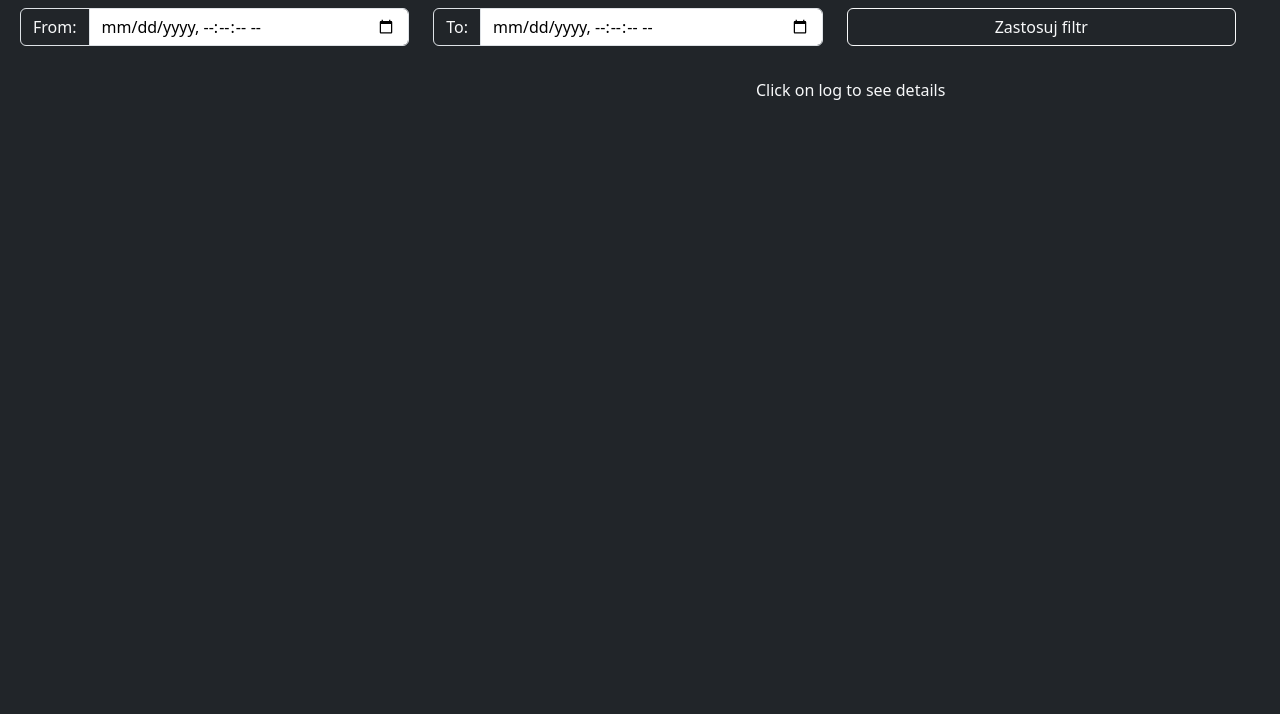
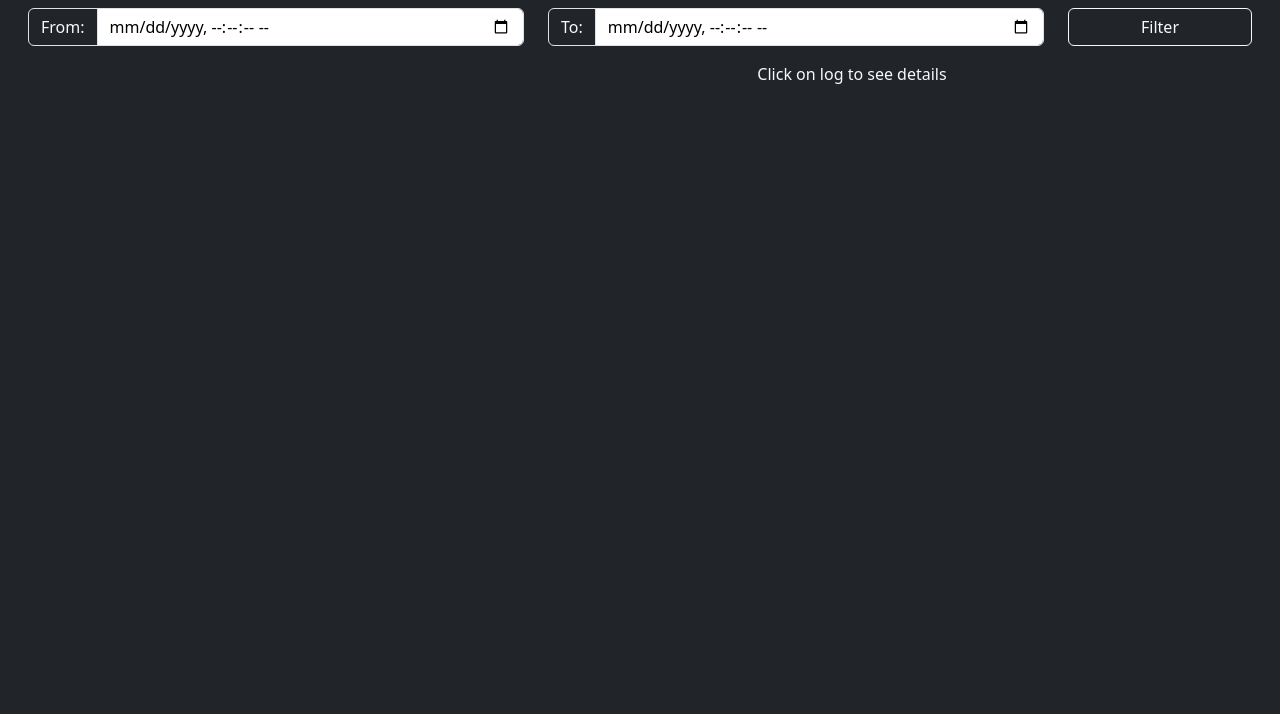
Before and after one commit to Matixy/golinski-zadrozny-grupa-4-jezyki-skryptowe-python, a Flask app: page / in a window 1280 px wide. Shown: the part 86-800 px from the top of the page. Run offline with Flask 3, Linux system fonts and the light colour scheme; some libraries are stand-ins or nearby versions.

Commit message:
Update: adjusting padding

```diff
--- a/Lista8/src/gui/templates/index.html
+++ b/Lista8/src/gui/templates/index.html
@@ -25,30 +25,28 @@
     </aside>
 
     <main id="master" class="flex-grow-1 overflow-hidden">
-      <div class="container-fluid py-2 h-100 d-flex flex-column">
-         <div class="row text-start mb-3 flex-shrink-0">
-            <form action="/filter" method="POST" class="row text-start mb-3 flex-shrink-0 align-items-center">
+      <div class="container-fluid p-2 py-2 h-100 d-flex flex-column">
+          <form action="/filter" method="POST" class="row m-0 mb-3 flex-shrink-0 w-100">
 
-              <div class="col-4">
+            <div class="col-5">
               <div class="input-group">
                 <span class="input-group-text bg-dark text-light">From:</span>
                 <input type="datetime-local" step="1" name="date_start" class="form-control text-black" value="{{ start_date }}"/>
               </div>
             </div>
 
-              <div class="col-4">
+            <div class="col-5">
               <div class="input-group">
                 <span class="input-group-text bg-dark text-light">To:</span>
                 <input type="datetime-local" step="1" name="date_end" class="form-control text-black" value="{{ end_date }}"/>
               </div>
             </div>
 
-              <div class="col-4 text-end">
-                <button type="submit" class="btn btn-outline-light w-100">Zastosuj filtr</button>
+            <div class="col-2">
+              <button type="submit" class="btn btn-outline-light w-100">Filter</button>
             </div>
 
           </form>
-          </div>
 
         <div class="row flex-grow-1 overflow-hidden">
           <div class="col-4 h-100 overflow-auto">
--- a/Lista8/src/gui/templates/logs_box.html
+++ b/Lista8/src/gui/templates/logs_box.html
@@ -10,7 +10,7 @@
 {% endfor %}
 
 {% if next_index < total_count %}  {# wklejamy w miejsce przycisku wynik zapytania get, czyli nastepne logi, outetHTML wlasnie powoduje wymiane calego bloku, przeciwienstwo to innetHTML czyl rama zostaje i tylko wnetrze sie zmieniane#}
-<li id="przycisk-ladowania" class="list-group-item text-center bg-dark p-2 border-0">
+<li id="przycisk-ladowania" class="list-group-item text-center bg-dark p-0 pt-2 border-0">
     <button
         class="btn btn-outline-light w-100 mx-0"
         hx-get="/load_more/{{ next_index }}"
```
Lines whose indentation alone changed are shown as unchanged.
